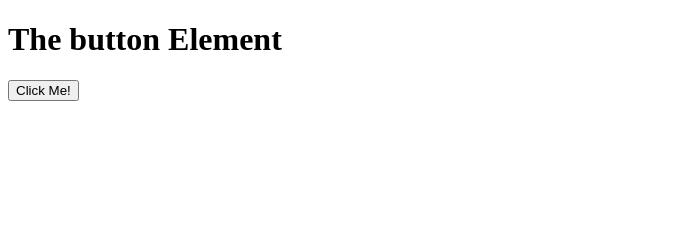
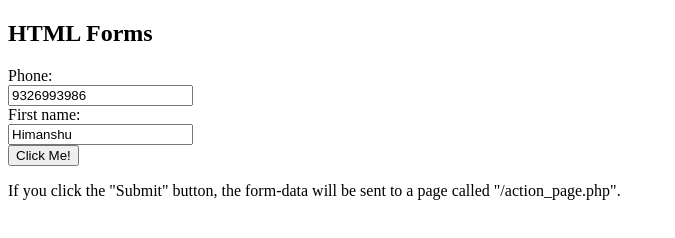
Before and after one commit to Balasamanta/POcs, a plain HTML site: page index.html in a window 1280 px wide. Shown: the whole page, without its empty margins (0-675 px from the left). Drawn offline with Linux system fonts and the light colour scheme.

Commit message:
Update index.html

```diff
--- a/index.html
+++ b/index.html
@@ -2,9 +2,25 @@
 <html>
 <body>
 
-<h1>The button Element</h1>
+<h2>HTML Forms</h2>
 
-<button type="button" href="https://api.whatsapp.com/send?phone=9326993986&text=Send%20a%20quote">Click Me!</button>
+<form>
+<label for="phone">Phone:</label><br>
+<input type="text" id="phone" name="phone" value="9326993986"><br>
+  <label for="firstName">First name:</label><br>
+  <input type="text" id="fname" name="fname" value="Himanshu"><br>
 
+</form>
+<button type="button" onclick="myFunction()">Click Me!</button>
+<p>If you click the "Submit" button, the form-data will be sent to a page called "/action_page.php".</p>
+
+<script>
+function myFunction(){
+	var strToPut = "https://api.whatsapp.com/send?phone=" + document.getElementById('phone').value + "&text=" + "Send%20a%20quote";
+	//var firstName = document.getElementById('firstName').value;
+    //"https://api.whatsapp.com/send?phone=9326993986&text=Send%20a%20quote"
+	window.location.replace(strToPut);
+}
+</script>
 </body>
 </html>
```
